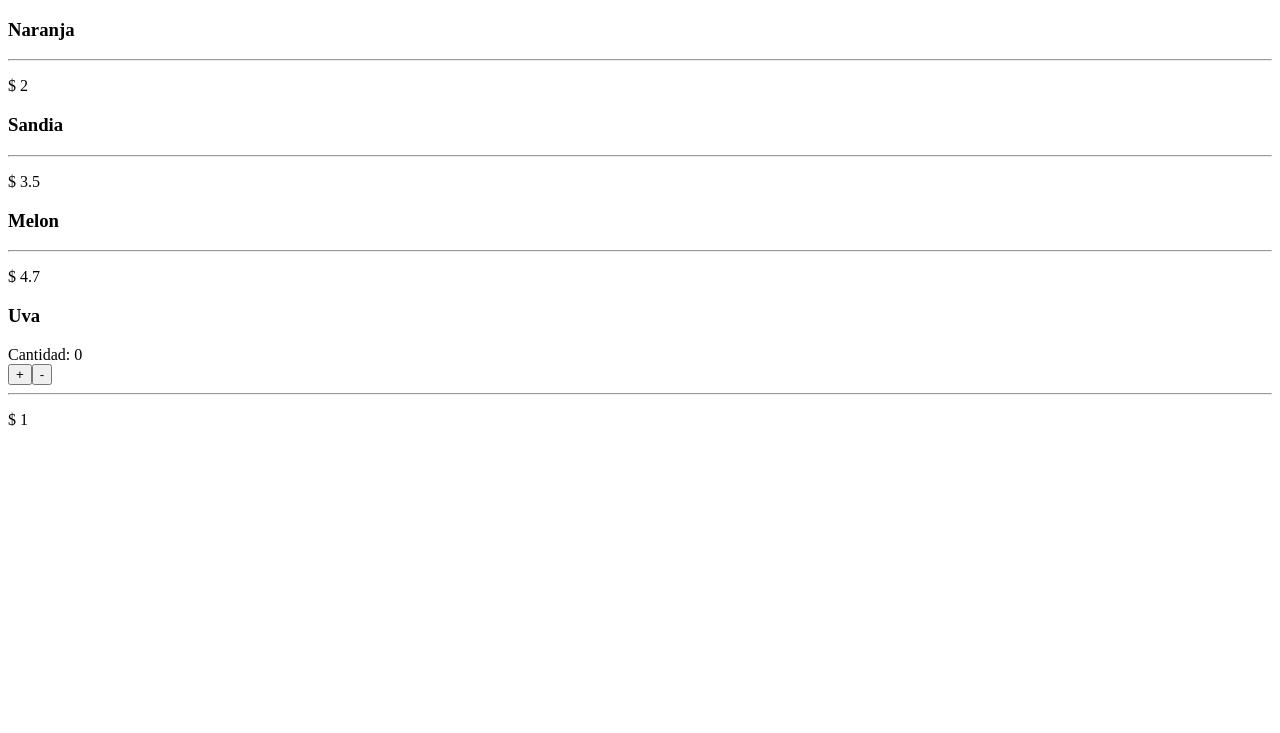
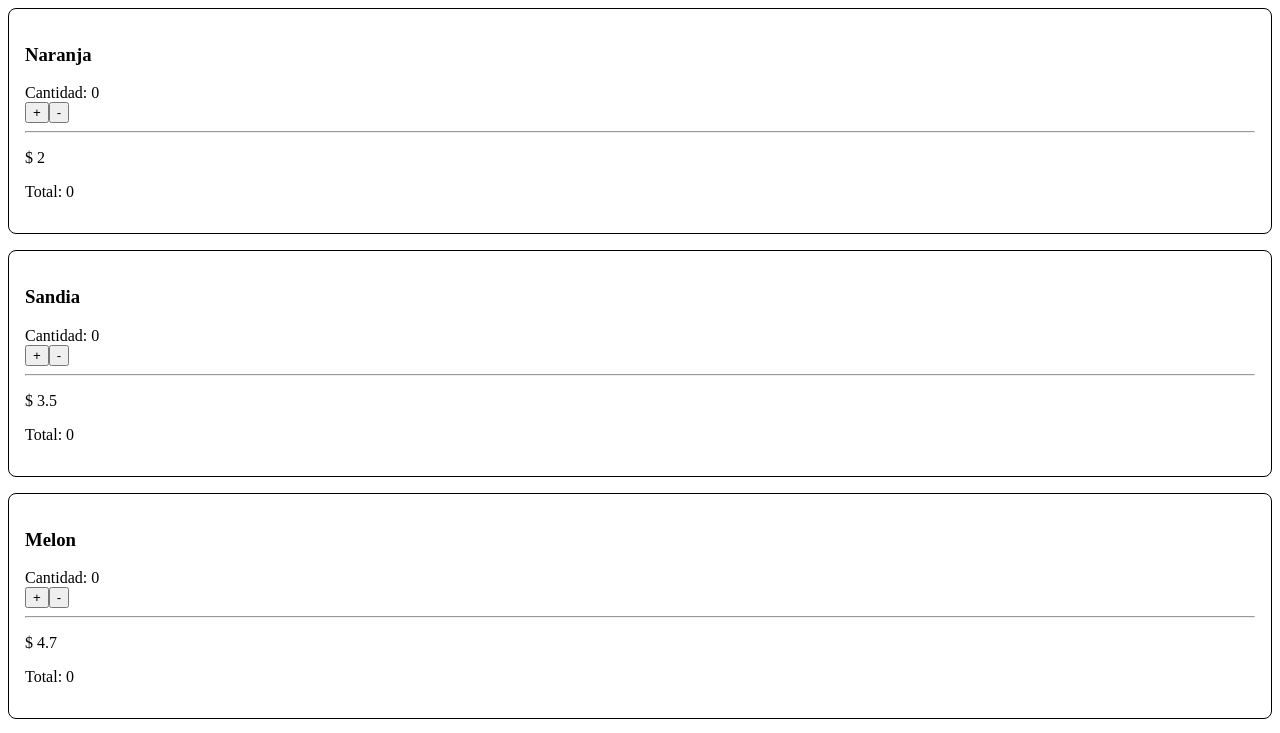
Before and after one commit to IgnacioCastro0713/react-basic, a React (Create React App) app: page / in a window 1280 px wide. Shown: the top 733 px of the page. Built offline with nearby package versions, Linux system fonts and the light colour scheme.

Commit message:
css a componentes

```diff
--- /dev/null
+++ b/src/App.js
@@ -0,0 +1,13 @@
+import TargetFruitClass from "./components/TargetFruitClass";
+import React from "react";
+
+const App = () => (
+	<div>
+	  <TargetFruitClass name='Naranja' price={2.0}/>
+	  <TargetFruitClass name='Sandia' price={3.5}/>
+	  <TargetFruitClass name='Melon' price={4.7}/>
+	  <TargetFruitClass name='Uva' price={1.0}/>
+	</div>
+);
+
+export default App
--- /dev/null
+++ b/src/components/TargetFruitClass.js
@@ -0,0 +1,39 @@
+import React from "react";
+import './TargetaFruta.css'
+
+class TargetFruitClass extends React.Component {
+
+  state = {
+	quantity: 0
+  };
+
+  addQuantity = () => {
+	this.setState({
+	  quantity: this.state.quantity + 1
+	})
+  };
+
+  removeQuantity = () => {
+	this.setState({
+	  quantity: this.state.quantity - 1
+	})
+  };
+
+  render() {
+	const hasItems = this.state.quantity > 0;
+
+	return (
+		<div className={`target-fruit ${hasItems ? 'target-fruit-active' : ''}`}>
+		  <h3>{this.props.name}</h3>
+		  <div>Cantidad: {this.state.quantity}</div>
+		  <button onClick={this.addQuantity}> +</button>
+		  <button onClick={this.removeQuantity}> -</button>
+		  <hr/>
+		  <p> $ {this.props.price} </p>
+		  <p>Total: {this.state.quantity * this.props.price}</p>
+		</div>
+	)
+  }
+}
+
+export default TargetFruitClass;
--- /dev/null
+++ b/src/components/TargetaFruta.css
@@ -0,0 +1,14 @@
+.target-fruit {
+    border: 1px solid black;
+    margin-bottom: 1em;
+    border-radius: 0.5em;
+    padding: 1em;
+    background: #FFF;
+    color: #000;
+    transition: all 400ms ease-out;
+}
+
+.target-fruit-active {
+    background: linear-gradient(45deg, black, blue);
+    color: #FFF;
+}
--- a/src/index.js
+++ b/src/index.js
@@ -1,54 +1,12 @@
 import React from 'react'
 import ReactDOM from 'react-dom'
 
-// class component
-class TargetFruitClass extends React.Component {
+// components
+import App from "./App";
 
-  constructor(props, context) {
-	super(props, context);
-
-	const METHODS = [
-		'addQuantity',
-		'removeQuantity'
-	];
-
-	// se les hace bind a todos los metodos
-	METHODS.forEach((method) => {
-	  this[method] = this[method].bind(this)
-	});
-
-	this.state = {
-	  quantity: 0
-	}
-  }
-
-  addQuantity() {
-	this.setState({
-	  quantity: this.state.quantity + 1
-	})
-  }
-
-  removeQuantity() {
-	this.setState({
-	  quantity: this.state.quantity - 1
-	})
-  }
-
-  render() {
-	return (
-		<div>
-		  <h3>{this.props.name}</h3>
-		  <div>Cantidad: { this.state.quantity }</div>
-		  <button onClick={ this.addQuantity }> + </button>
-		  <button onClick={ this.removeQuantity }> - </button>
-		  <hr/>
-		  <p> $ {this.props.price} </p>
-		</div>
-	)
-  }
-}
 
 // funtional component
+/*
 const TargetFruit = (props) => {
   return (
 	  <div>
@@ -58,14 +16,7 @@ const TargetFruit = (props) => {
 	  </div>
   )
 };
+*/
 
-const App = () => (
-	<div>
-	  <TargetFruit name='Naranja' price={2.0}/>
-	  <TargetFruit name='Sandia' price={3.5}/>
-	  <TargetFruit name='Melon' price={4.7}/>
-	  <TargetFruitClass name='Uva' price={1.0}/>
-	</div>
-);
 
 ReactDOM.render(<App/>, document.getElementById('root'));
```
